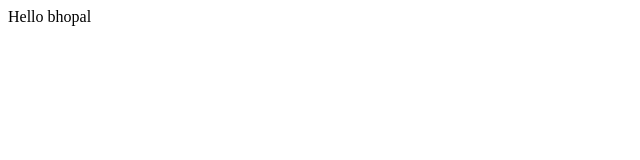
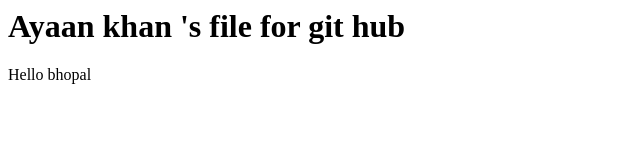
Before and after one commit to ayaan-khan09/ayaan-demo, a plain HTML site: page index.html in a window 1280 px wide. Shown: the whole page, without its empty margins (0-640 px from the left). Drawn offline with Linux system fonts and the light colour scheme.

Commit message:
New files and paragraph in index html has been added

```diff
--- a/index.html
+++ b/index.html
@@ -1 +1,5 @@
+<h1>Ayaan khan 's file for git hub</h1>
+
+
+
 <p>Hello bhopal</p>
```
